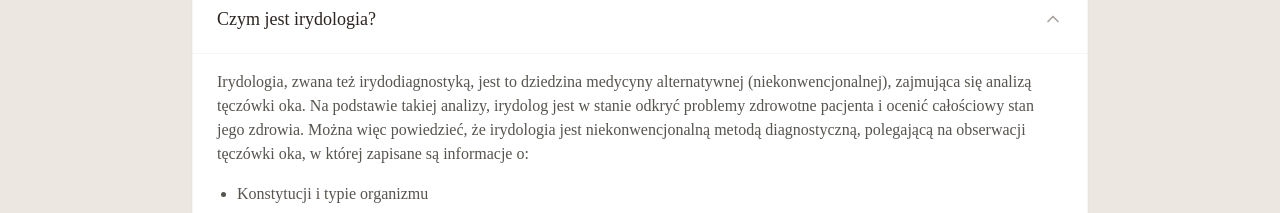
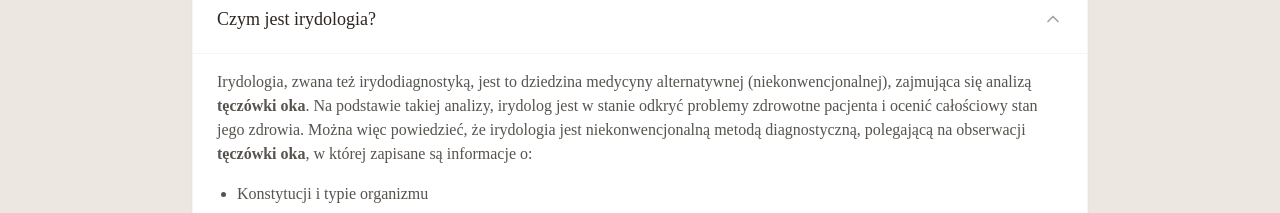
Before and after one commit to Webisko/curandera-irydologia, a React (Vite) app: page / in a window 1280 px wide. Both pictures are taken after a click on the button "Czym jest irydologia?". Shown: the part 1834-2047 px from the top of the page. Built offline with nearby package versions, Linux system fonts and the light colour scheme; a web font is replaced by a local one.

Commit message:
FAQ: bold phrase 'tęczówki oka' in intro paragraph

```diff
--- a/components/FAQ.tsx
+++ b/components/FAQ.tsx
@@ -8,7 +8,7 @@ const faqData: FaqItem[] = [
     question: "Czym jest irydologia?",
     answer: (
       <div className="space-y-4">
-        <p>Irydologia, zwana też irydodiagnostyką, jest to dziedzina medycyny alternatywnej (niekonwencjonalnej), zajmująca się analizą tęczówki oka. Na podstawie takiej analizy, irydolog jest w stanie odkryć problemy zdrowotne pacjenta i ocenić całościowy stan jego zdrowia. Można więc powiedzieć, że irydologia jest niekonwencjonalną metodą diagnostyczną, polegającą na obserwacji tęczówki oka, w której zapisane są informacje o:</p>
+        <p>Irydologia, zwana też irydodiagnostyką, jest to dziedzina medycyny alternatywnej (niekonwencjonalnej), zajmująca się analizą <strong>tęczówki oka</strong>. Na podstawie takiej analizy, irydolog jest w stanie odkryć problemy zdrowotne pacjenta i ocenić całościowy stan jego zdrowia. Można więc powiedzieć, że irydologia jest niekonwencjonalną metodą diagnostyczną, polegającą na obserwacji <strong>tęczówki oka</strong>, w której zapisane są informacje o:</p>
         <ul className="list-disc pl-5 space-y-1">
           <li>Konstytucji i typie organizmu</li>
           <li>Obciążeniach narządowych</li>
```
